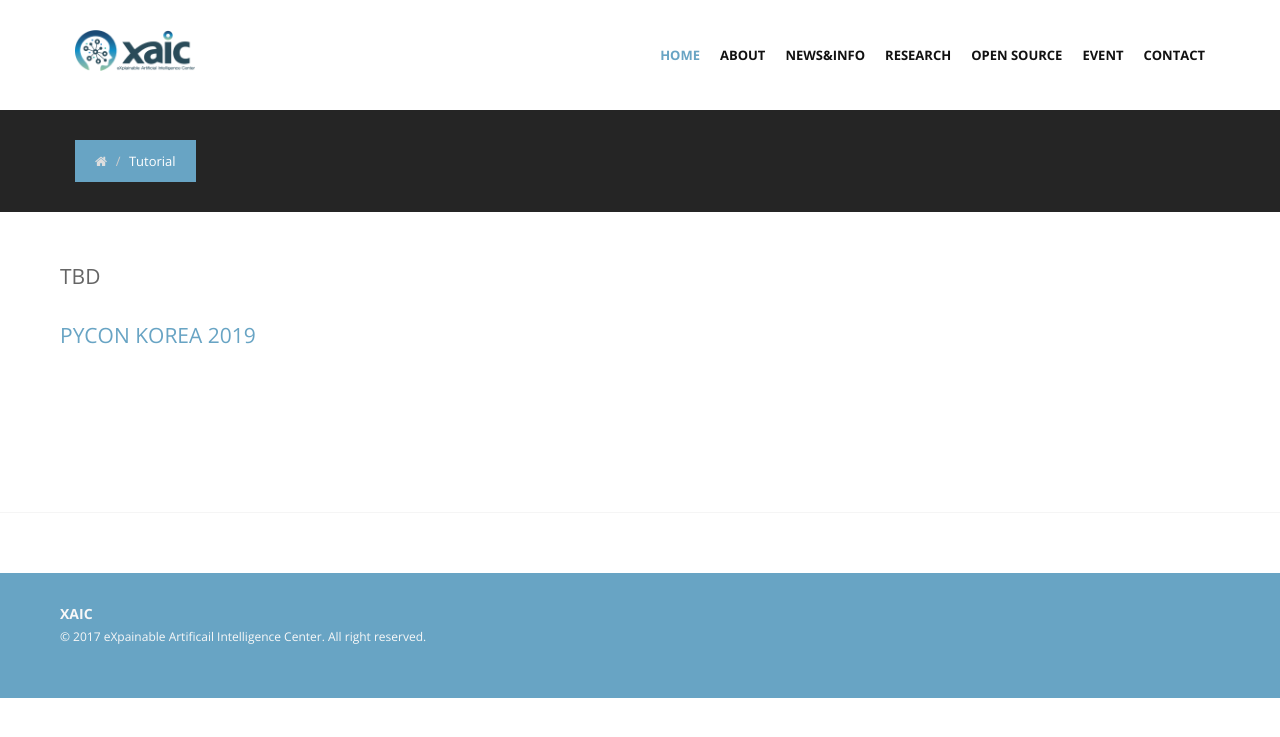
After one commit to SAIL-KAIST/xai, a Django app: template web/templates/web/tutorial19.html in a window 1280 px wide. The commit adds this page. Shown: the top 737 px of the page. Run offline with Django 3.2, Linux system fonts and the light colour scheme; the template is opened without the code that fills it, so the values that code supplies are empty; some libraries are stand-ins or nearby versions.

Commit message:
upgrade publication/ create tutorial page

```diff
--- a/web/templates/web/index.html
+++ b/web/templates/web/index.html
@@ -52,6 +52,7 @@
                 	 <a href="#" class="dropdown-toggle " data-toggle="dropdown" data-hover="dropdown" data-delay="0" data-close-others="false">Event<b class=" icon-angle-down"></b></a>
                 	 <ul class="dropdown-menu">
                 	 	<li><a href ='{% url 'Symposium18' %}'>2018 XAI Symposium</a></li>
+						<li><a href ='{% url 'Tutorial19' %}'>2019 PYCON Tutorial</a></li>
 						<li><a href ='{% url 'Workshop19' %}'>2019 ICCV Workshop</a></li>
                 	 </ul>
                 </li>
@@ -69,7 +70,7 @@
 		<div id="main-slider" class="flexslider">
             <ul class="slides">
 				<li>
-					<a href="{% url 'publication'%}"><img src="/static/img/main/main1_upgrade.png" alt="" /></a>
+					<a href="{% url 'publication'%}"><img src="/static/img/main/main1_upgrade2.png" alt="" /></a>
 				</li>
 				<li>
 					<img src="/static/img/main/main2.png" alt="" />
--- /dev/null
+++ b/web/templates/web/tutorial19.html
@@ -0,0 +1,47 @@
+{% extends "web/index.html" %} {% block content %} {% load staticfiles%}
+<!-- static을 사용하는 모든 개별 html에서 별도로 호출해야함 -->
+<section id="inner-headline">
+<div class="container">
+	<div class="row">
+		<div class="col-lg-12">
+			<ul class="breadcrumb">
+				<li><a href="#"><i class="fa fa-home"></i></a><i class="icon-angle-right"></i></li>
+				<li class="active">Tutorial</li>
+			</ul>
+		</div>
+	</div>
+</div>
+</section>
+<section id="content">
+<div class="container">
+	<div class="lead">
+		<div class="row">
+		TBD
+		<br><br>
+		<a href="https://www.pycon.kr/sponsor/detail?id=UHVibGljU3BvbnNvck5vZGU6MTAw">PYCON KOREA 2019</a>
+		</div>
+	</div>
+	</div>
+</div>
+</section>
+
+<!-- divider -->
+<div class="row">
+	<div class="col-lg-12">
+		<div class="solidline">
+		</div>
+	</div>
+</div>
+<!-- end divider -->
+ {% endblock content %} {% block script %}
+<script type="text/javascript" src="https://openapi.map.naver.com/openapi/v3/maps.js?clientId=g9DAE7AOMF4rEJUbJ0Kr"></script>
+<script>
+		// http://blog.goodkiss.co.kr/entry/ 좌표값 알아내는 사이트
+		var mapOptions = {
+		    center: new naver.maps.LatLng(37.5130620, 127.0586440),
+		    zoom: 10
+		};
+		var map = new naver.maps.Map('naver-map', mapOptions);
+		var marker = new naver.maps.Marker({position: new naver.maps.LatLng(37.5130620, 127.0586440), map:map})
+	</script>
+{% endblock script %}
--- a/web/urls.py
+++ b/web/urls.py
@@ -38,6 +38,7 @@ urlpatterns = [
     url(r'^Symposium/2018/korean/$', views.Symposium_ko.as_view(), name='Symposium18_ko'),
     url(r'^popups/2018/$', views.Popup.as_view(), name='popup'),
     url(r'^workshop/2019/$', views.Workshop19.as_view(), name='Workshop19'),
+    url(r'^Tutorial/2018/$', views.Tutorial19.as_view(), name='Tutorial19'),
 
     #contact
     url(r'^contact/$', views.Contact, name='contact'),
```
Also changed, not shown: web/templates/web/publication.html (+29 -3 lines), web/views.py (+31 -1 lines), static/img/main/main1_upgrade2.png (added).
